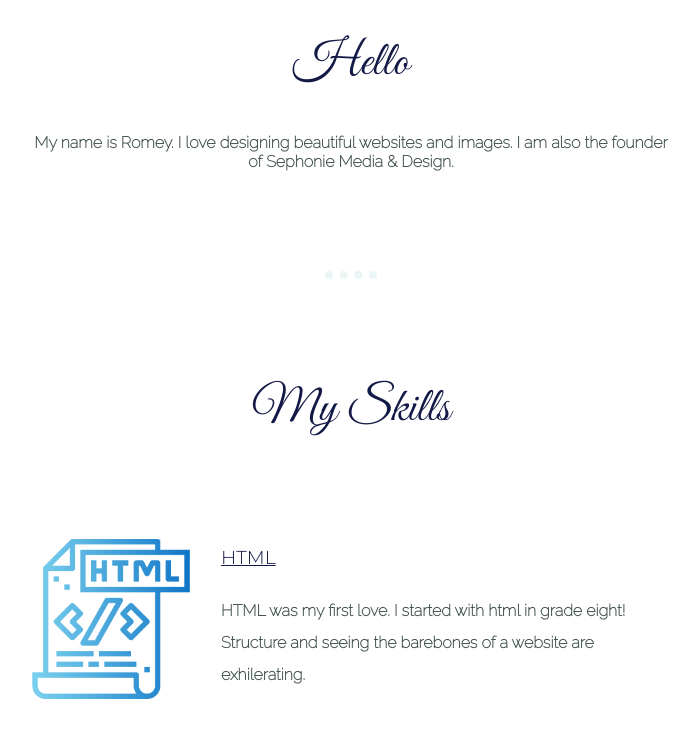
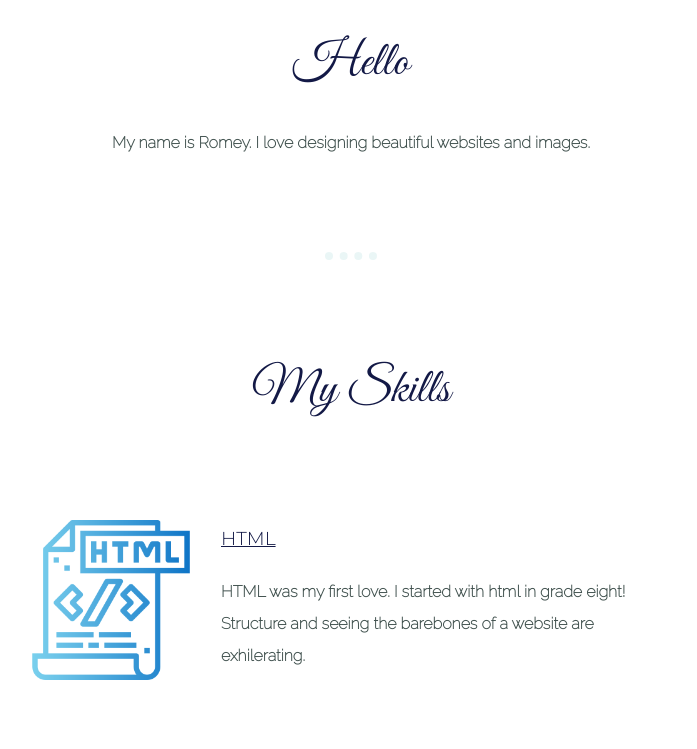
Before and after one commit to amunyana/personal, a plain HTML site: page index.html in a window 1280 px wide. Shown: the part 1780-2529 px from the top of the page, without its empty margins (289-986 px from the left). Drawn offline with Linux system fonts and the light colour scheme.

Commit message:
Update index.html

```diff
--- a/index.html
+++ b/index.html
@@ -22,7 +22,7 @@
     <div class="profile">
       <img class="selfie" src="images/me.png" alt="selfie">
       <h2 class="hello">Hello</h2>
-      <p>My name is Romey. I love designing beautiful websites and images. I am also the founder of Sephonie Media & Design.</p>
+      <p>My name is Romey. I love designing beautiful websites and images.</p>
     </div>
     <hr>
     <div class="skills">
@@ -62,7 +62,6 @@
     <a class="footer" href="https://www.facebook.com/"><img class="fbfooter" src="images/006-facebook.png" alt=""></a>
     <a class="footer" href="https://www.instagram.com/sephoniemedia/"><img class="instafooter" src="images/005-instagram.png" alt=""></a>
     <p>© 2020 Romey Johnston.</p>
-    <p>Sephonie Media and Design</p>
     <p>Icons made by <a href="https://www.flaticon.local/authors/freepik" title="Freepik">Freepik</a> from <a href="https://www.flaticon.local/" title="Flaticon">www.flaticon.local</a></p>
   </div>
   </body>
```
